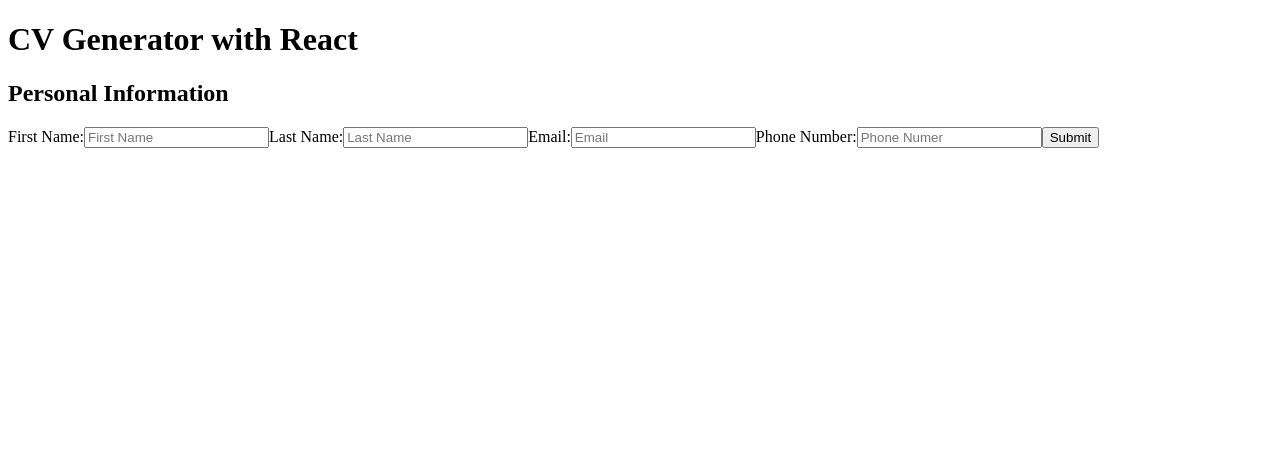
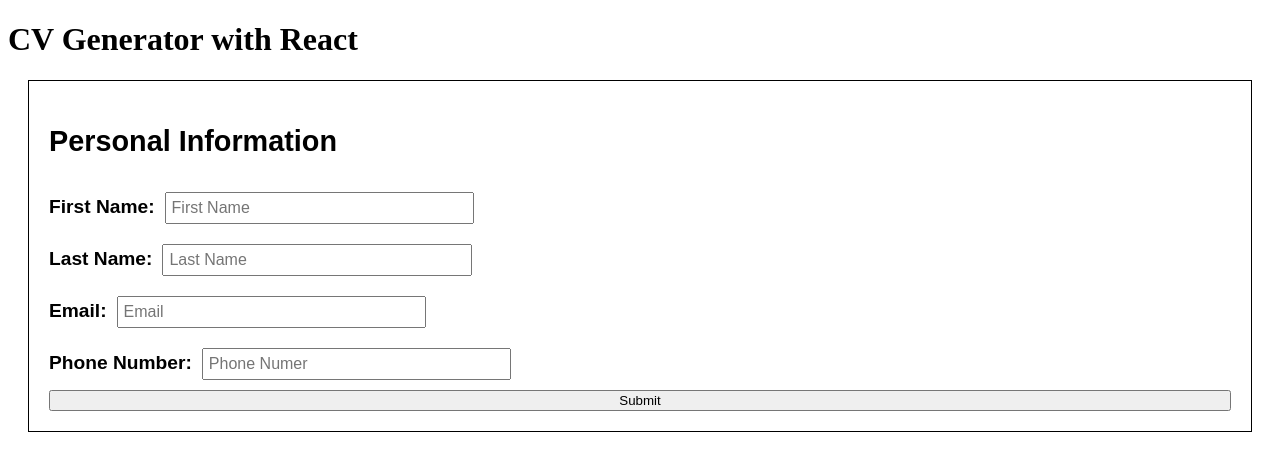
Before and after one commit to imranprice96/cv-project, a React (Create React App) app: page / in a window 1280 px wide. Shown: the top 470 px of the page. Built offline with nearby package versions, Linux system fonts and the light colour scheme.

Commit message:
Add css to Personal Details

```diff
--- a/src/components/Details.css
+++ b/src/components/Details.css
@@ -1,11 +1,16 @@
-.details-container {
-	border: 1px solid black;
-}
-
 .details {
 	display: flex;
+	margin: 5px;
 }
 
 .details-title {
 	font-weight: bold;
 }
+
+.details-info {
+	margin-left: 10px;
+}
+
+p {
+	margin: 0;
+}
--- a/src/components/Details.js
+++ b/src/components/Details.js
@@ -5,7 +5,7 @@ const Details = (props) => {
 	const { details } = props;
 
 	return (
-		<div className="details-container">
+		<div>
 			<div className="details">
 				<p className="details-title">First Name:</p>
 				<p className="details-info">{details.firstName}</p>
--- /dev/null
+++ b/src/components/PersonalDetailsForm.css
@@ -0,0 +1,29 @@
+.details-container {
+	border: 1px solid black;
+	padding: 20px;
+	margin: 20px;
+	font-size: 1.2rem;
+	font-family: Arial, Helvetica, sans-serif;
+}
+
+form {
+	display: flex;
+	flex-direction: column;
+}
+
+.detail-input-row {
+	margin-top: 10px;
+	margin-bottom: 10px;
+	width: 50%;
+}
+
+input {
+	font-size: 1rem;
+	padding: 5px;
+	margin-left: 10px;
+	width: 50%;
+}
+
+label {
+	font-weight: bold;
+}
--- a/src/components/PersonalDetailsForm.js
+++ b/src/components/PersonalDetailsForm.js
@@ -1,5 +1,6 @@
 import React, { Component } from "react";
 import Details from "./Details";
+import "./PersonalDetailsForm.css";
 
 class PersonalDetailsForm extends Component {
 	constructor() {
@@ -38,7 +39,8 @@ class PersonalDetailsForm extends Component {
 
 		if (isSubmitted) {
 			return (
-				<div>
+				<div className="details-container">
+					<h2>Personal Information</h2>
 					<Details details={this.state} />
 					<button onClick={this.onEdit}>Edit</button>
 				</div>
@@ -46,9 +48,10 @@ class PersonalDetailsForm extends Component {
 		}
 
 		return (
-			<div>
+			<div className="details-container">
 				<h2>Personal Information</h2>
 				<form onSubmit={this.onSubmitDetails}>
+					<div className="detail-input-row">
 						<label htmlFor="fName">First Name:</label>
 						<input
 							type="text"
@@ -59,6 +62,8 @@ class PersonalDetailsForm extends Component {
 							onChange={this.hanndleChange}
 							required
 						/>
+					</div>
+					<div className="detail-input-row">
 						<label htmlFor="lName">Last Name:</label>
 						<input
 							type="text"
@@ -69,6 +74,8 @@ class PersonalDetailsForm extends Component {
 							onChange={this.hanndleChange}
 							required
 						/>
+					</div>
+					<div className="detail-input-row">
 						<label htmlFor="email">Email:</label>
 						<input
 							type="email"
@@ -79,6 +86,8 @@ class PersonalDetailsForm extends Component {
 							onChange={this.hanndleChange}
 							required
 						/>
+					</div>
+					<div className="detail-input-row">
 						<label htmlFor="phoneNumber">Phone Number:</label>
 						<input
 							type="tel"
@@ -89,7 +98,10 @@ class PersonalDetailsForm extends Component {
 							onChange={this.hanndleChange}
 							required
 						/>
-					<button type="submit">Submit</button>
+					</div>
+					<button id="details-submit" type="submit">
+						Submit
+					</button>
 				</form>
 			</div>
 		);
```
Lines whose indentation alone changed are shown as unchanged.
